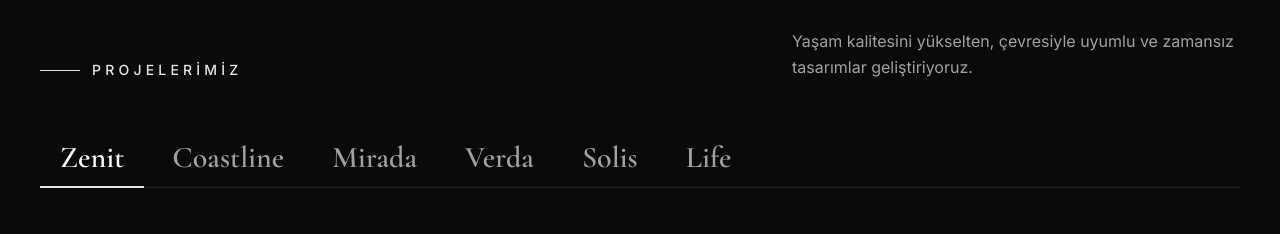
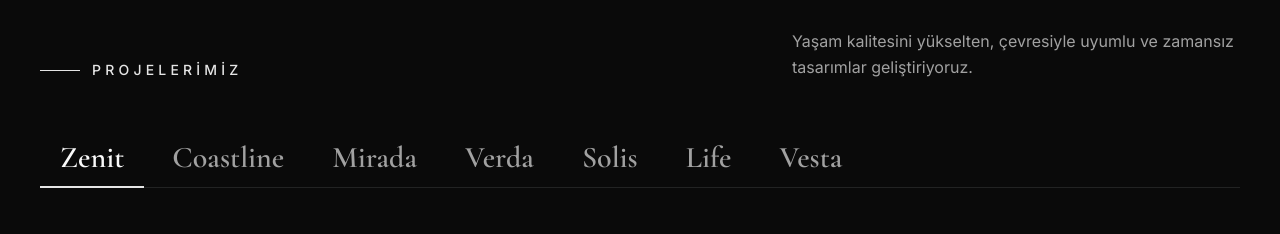
Before and after one commit to doganvciii/Avcioglu-site, a Next.js app: page / in a window 1280 px wide. Shown: the part 900-1134 px from the top of the page. Built offline with nearby package versions, Linux system fonts and the light colour scheme.

Commit message:
Vesta projesi eklendi

```diff
--- a/components/projects-section.tsx
+++ b/components/projects-section.tsx
@@ -126,6 +126,23 @@ const projects: Project[] = [
     gallery: [
       { src: '/life-1.jpg', alt: 'Life projesi cephe ön görünüm' },
       { src: '/life-2.jpg', alt: 'Life projesi açıdan cephe ve balkonlar' },
+    ],
+  },
+  {
+    id: 'vesta',
+    name: 'Vesta',
+    status: 'Satışta',
+    description:
+      'Antalya / Kepez konumunda yer alan Vesta, modern ahşap ve antrasit mimari cepheye sahip konut projesidir.',
+    features: [
+      { icon: Building2, label: 'Modern Ahşap & Antrasit Mimari Cephe' },
+      { icon: Sparkles, label: 'Özel Dikey Çıta & Gizli LED Aydınlatma Detayları' },
+      { icon: Waves, label: 'Geniş Balkonlar & Siyah Alüminyum Korkuluk Sistemleri' },
+      { icon: CarFront, label: 'Açık Otopark Area & Özel Çevre Düzenlemesi' },
+    ],
+    gallery: [
+      { src: '/vesta-1.jpg', alt: 'Vesta projesi cephe ve balkonlar' },
+      { src: '/vesta-2.jpg', alt: 'Vesta projesi gündüz cephe görünümü' },
     ],
   },
 ]
```
Also changed, not shown: public/vesta-1.jpg (added), public/vesta-2.jpg (added).
